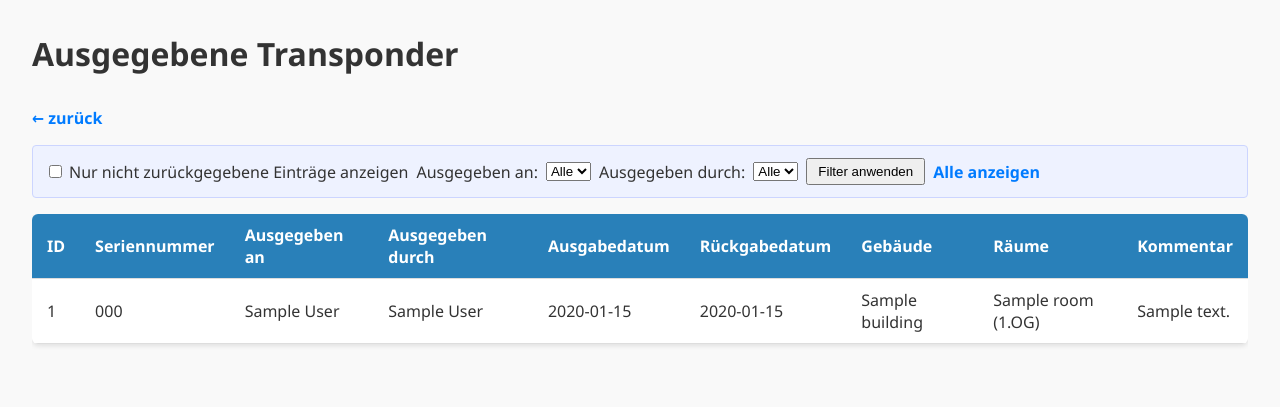
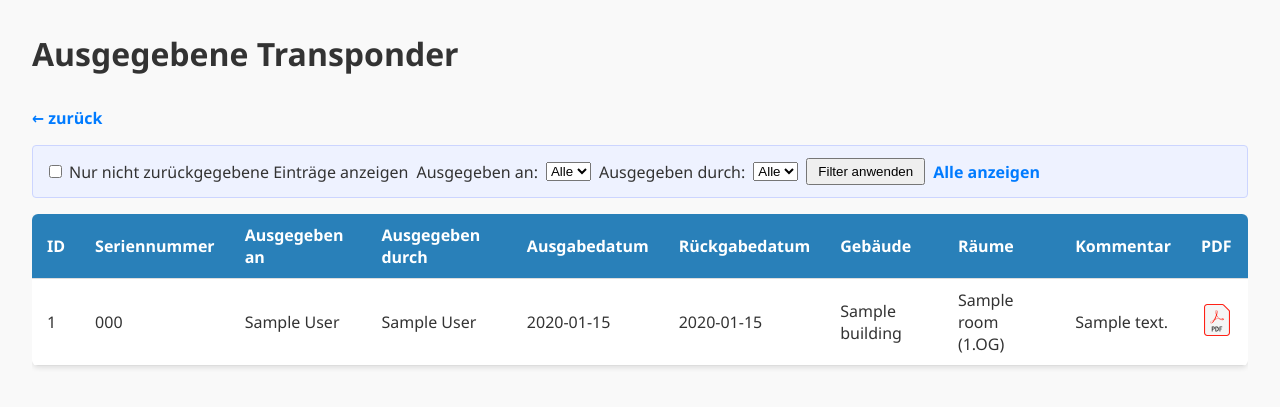
Before and after one commit to Sigi-472/verwaltung, a Flask app: page /aggregate/transponder in a window 1280 px wide. Shown: the top 407 px of the page. Run offline with Flask 3, Linux system fonts and the light colour scheme; tables that the repository leaves empty hold one stand-in row (values such as "Sample post").

Commit message:
aggregate

```diff
--- a/app.py
+++ b/app.py
@@ -504,12 +504,18 @@ def aggregate_transponder_view():
                 "Rückgabedatum": t.return_date.isoformat() if t.return_date else "Nicht zurückgegeben",
                 "Gebäude": ", ".join(sorted(buildings)) if buildings else "-",
                 "Räume": ", ".join(sorted(set(f"{r.name} ({r.floor}.OG)" for r in rooms))) if rooms else "-",
-                "Kommentar": t.comment or "-"
+                "Kommentar": t.comment or "-",
             }
             rows.append(row)
 
         column_labels = list(rows[0].keys()) if rows else []
-        row_data = [[html.escape(str(row[col])) for col in column_labels] for row in rows]
+        column_labels.append("PDF")
+
+
+        row_data = [
+            [html.escape(str(row[col])) for col in column_labels if col != "PDF"] + ["<img src='../static/pdf.svg' height=32 width=32>"]
+            for row in rows
+        ]
 
         # Filter-Dict zum dynamischen Befüllen des Formulars und Anzeige des Status
         filters = {
--- a/templates/aggregate_view.html
+++ b/templates/aggregate_view.html
@@ -53,12 +53,17 @@
 					{% for row in row_data %}
 					<tr>
 						{% for cell in row %}
-                        <td>{{ cell }}</td>
+						{% if loop.index0 == (column_labels|length - 1) %}
+						<td>{{ cell | safe }}</td>  {# PDF-Spalte: nicht escapen #}
+						{% else %}
+						<td>{{ cell }}</td>          {# andere Spalten: escape normal #}
+						{% endif %}
 						{% endfor %}
 					</tr>
 					{% endfor %}
 				</tbody>
 			</table>
+
 		</div>
 		{% else %}
 		<p><em>Keine Daten vorhanden.</em></p>
```
Lines whose indentation alone changed are shown as unchanged.
